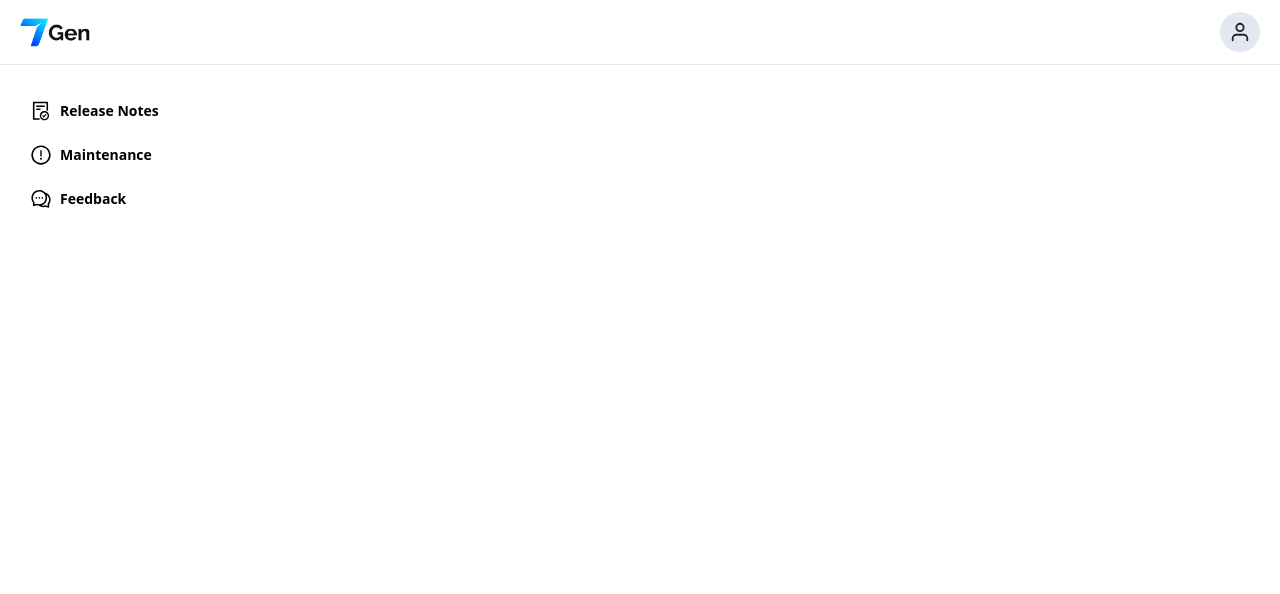
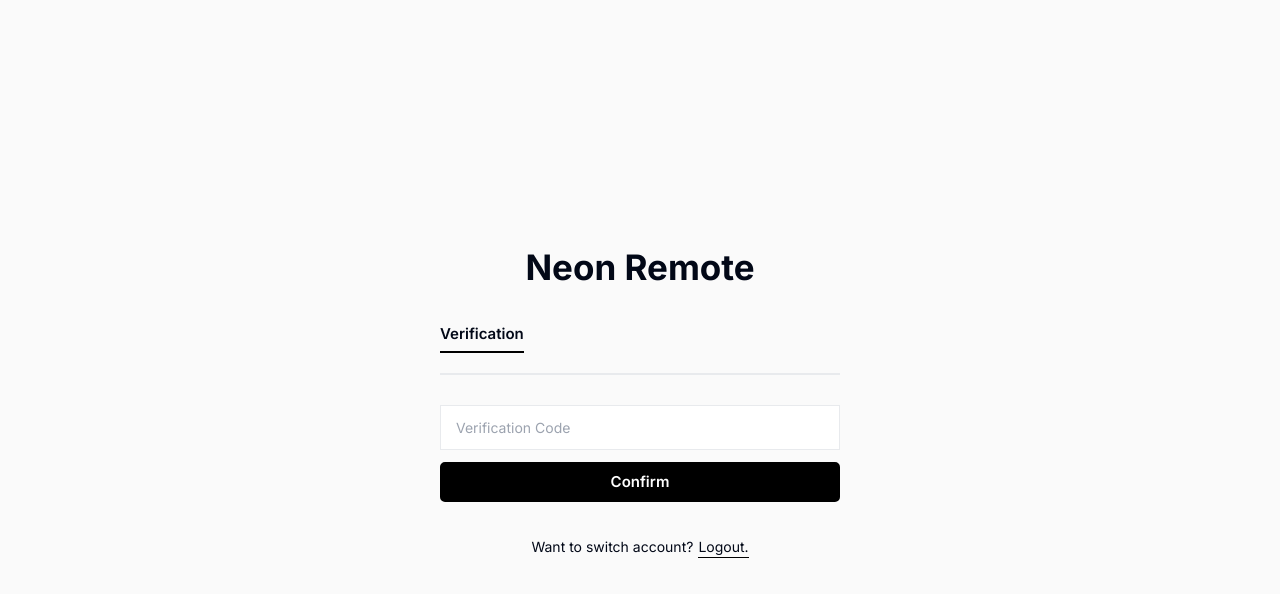
Before and after one commit to PaoloGuimalan/NeonRemote, a React (Vite) app: page /verify in a window 1280 px wide. Shown: the top 594 px of the page. Built offline with nearby package versions, Linux system fonts and the light colour scheme; no server answers; sample sign-in values are in the browser's storage.

Commit message:
feat: Verification Display has been added

```diff
--- a/src/App.tsx
+++ b/src/App.tsx
@@ -8,6 +8,7 @@ import { AuthStateInterface } from './hooks/interfaces'
 import jwtDecode from 'jwt-decode';
 import { SET_AUTHENTICATION } from './redux/types';
 import Register from './app/auth/Register';
+import Verification from './app/auth/Verification';
 // import Register from './app/auth/Register'
 
 function App() {
@@ -84,7 +85,8 @@ function App() {
       <Routes>
         <Route path='/*' element={authentication.auth != null? authentication.auth? <Home /> : <Navigate to={'/login'} /> : null} />
         <Route path='/login' element={authentication.auth != null? authentication.auth? <Navigate to={'/'} /> : <Login /> : null} />
-        <Route path='/register' element={<Register />} />
+        <Route path='/register' element={authentication.auth != null? authentication.auth? <Navigate to={'/'} /> : <Register /> : null} />
+        <Route path='/verify' element={authentication.auth != null? authentication.auth? authentication.user.isVerified? <Navigate to={'/'} /> : <Verification /> : <Navigate to={'/login'} /> : null} />
       </Routes>
     </div>
   )
--- /dev/null
+++ b/src/app/auth/Verification.tsx
@@ -0,0 +1,74 @@
+import { KeyboardEvent } from 'react';
+import { checkIfValid } from '@/hooks/reusables';
+import { useState } from 'react'
+import { useDispatch, useSelector } from 'react-redux';
+import { useNavigate } from "react-router-dom";
+import { SET_AUTHENTICATION } from '@/redux/types';
+import { authenticationstate } from '@/redux/actions/states';
+
+function Verification() {
+
+  const [verification_code, setverification_code] = useState("");
+
+  const navigate = useNavigate()
+  const authentication = useSelector((state: any) => state.authentication)
+  const dispatch = useDispatch()
+
+  const verificationProcess = () => {
+    if(checkIfValid([verification_code])){
+
+    }
+    else{
+      console.log("Please complete the fields")
+    }
+  }
+
+  const verificationKeyDown = (event: KeyboardEvent<HTMLInputElement>) => {
+    if(event.code == "Enter"){
+        verificationProcess()
+    }
+  }
+
+  const logoutProcess = () => {
+    localStorage.removeItem("authtoken")
+    dispatch({
+      type: SET_AUTHENTICATION,
+      payload:{
+        authentication:{
+          auth: false,
+          user: authenticationstate.user
+        }
+      }
+    })
+  }
+
+  return (
+    <div className="bg-[#fafafa] w-full h-full flex flex-col justify-center items-center font-Inter">
+      <div className="bg-transparent w-[95%] max-w-[500px] flex flex-col gap-[30px]">
+        <span className="font-bold text-[35px]">Neon Remote</span>
+        <div className="flex flex-col w-full max-w-[400px] items-start self-center">
+          <span className="mb-[20px] border-b-[2px] border-[#000000] pb-[5px] text-[15px] font-semibold">Verification</span>
+          <hr className="w-full max-w-[400px] border-[1px] border-[#e8eaed]"/>
+        </div>
+        <div className="flex flex-col gap-[10px] items-center">
+          <div className="w-full bg-white max-w-[400px] h-[45px] flex flex-row border-[#e8eaed] border-[1px]">
+            <input value={verification_code} onChange={(e) => { setverification_code(e.target.value) }} onKeyDown={verificationKeyDown} type="text" placeholder="Verification Code" className="flex flex-1 pl-[15px] pr-[15px] text-[14px]" />
+          </div>
+          <div className="w-full bg-transparent max-w-[400px] h-[45px] flex flex-row items-center gap-[5px]">
+            <button
+            onClick={() => {
+                verificationProcess()
+            }}
+            className="flex flex-row justify-center items-center gap-1 bg-black border-[2px] border-[#000000] w-full h-[40px] rounded-[5px] text-center text-white text-[15px] font-semibold">Confirm</button>
+          </div>
+          <div className="w-full bg-transparent max-w-[400px] h-[45px] flex flex-row items-center gap-[5px] pt-[20px] justify-center">
+            <span className="text-[14px] -mt-[1px]">Want to switch account?</span>
+            <a onClick={() => { logoutProcess() }} className="text-[14px] -mt-[1px] cursor-pointer border-b-[1px] border-[#000000]">Logout.</a>
+          </div>
+        </div>
+      </div>
+    </div>
+  )
+}
+
+export default Verification
--- a/src/hooks/interfaces.ts
+++ b/src/hooks/interfaces.ts
@@ -15,12 +15,22 @@ export interface RegisterInterface{
 }
 
 export interface AuthTokenInterface{
-    _id: String,
-    token: String | null,
-    role_permissions: Array<String>,
-    user_role: String,
-    first_name: String,
-    last_name: String
+    fullname: {
+        firstName: string,
+        middleName: string,
+        lastName: string
+    },
+    birthdate: {
+        month: string,
+        day: string,
+        year: string
+    },
+    contact: string,
+    email: string,
+    profile: string,
+    token: string,
+    isActivated: boolean,
+    isVerified: boolean
 }
 
 export interface AuthStateInterface{
--- a/src/redux/actions/states.ts
+++ b/src/redux/actions/states.ts
@@ -1,11 +1,21 @@
 export const authenticationstate = {
     auth: null,
     user: {
-        _id: "",
+        fullname: {
+            firstName: "",
+            middleName: "",
+            lastName: ""
+        },
+        birthdate: {
+            month: "",
+            day: "",
+            year: ""
+        },
+        contact: "",
+        email: "",
+        profile: "",
         token: "",
-        role_permissions: [],
-        user_role: "",
-        first_name: "",
-        last_name: ""
+        isActivated: false,
+        isVerified: false
     }
 }
```
